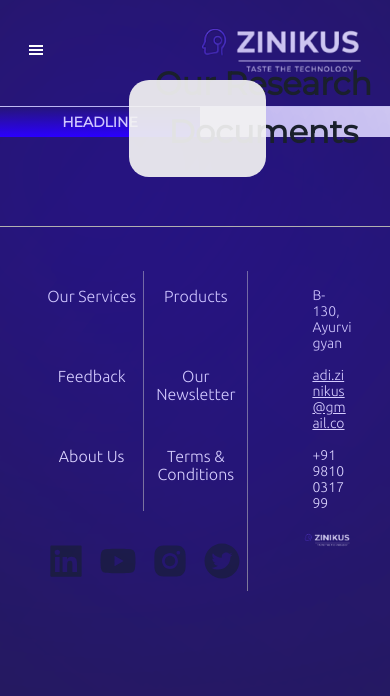
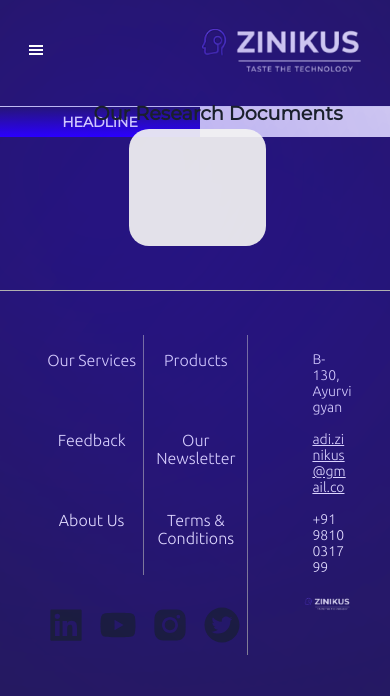
Before and after one commit to UjjwalPasahan/ZINIKUSWEB, a React (Create React App) app in the folder client/: page /research in a window 390 px wide. Shown: the top 696 px of the page. Built offline with nearby package versions, Linux system fonts and the light colour scheme; a web font is replaced by a local one.

Commit message:
media queries for research page done

```diff
--- a/client/src/styles/Research.css
+++ b/client/src/styles/Research.css
@@ -139,7 +139,7 @@
     font-family: 'Montserrat', sans-serif;
     position: absolute;
     top: 15%;
-    left: 35%;
+    left: 33%;
     text-align: center;
 }
 #listContainer{
@@ -178,3 +178,51 @@
        transform:translateY(-250%);
     }
  }
+
+
+@media (max-width:1200px) {
+    #mainContainer h1{
+        top: 20%;
+        left: 30%;
+    }
+    #listContainer{
+        top: 35%;
+    }
+}
+@media (max-width:750px) {
+    #mainContainer h1{
+        top: 25%;
+        left: 25%;
+    }
+    #listContainer{
+        top: 45%;
+        height: 55%;
+    }
+}
+@media (max-width:570px) {
+    #mainContainer h1{
+        font-size: 1.8rem;
+        top: 30%;
+        left: 20%;
+    }
+    #listContainer{
+        top: 50%;
+        height: 60%;
+    }
+}
+@media (max-width:480px) {
+    #mainContainer h1{
+        font-size: 1.2rem;
+        top: 35%;
+        left: 24%;
+    }
+    #listContainer{
+        top: 50%;
+        height: 60%;
+    }
+
+.footer {
+    margin-top: 4rem;
+  }
+
+}
```
